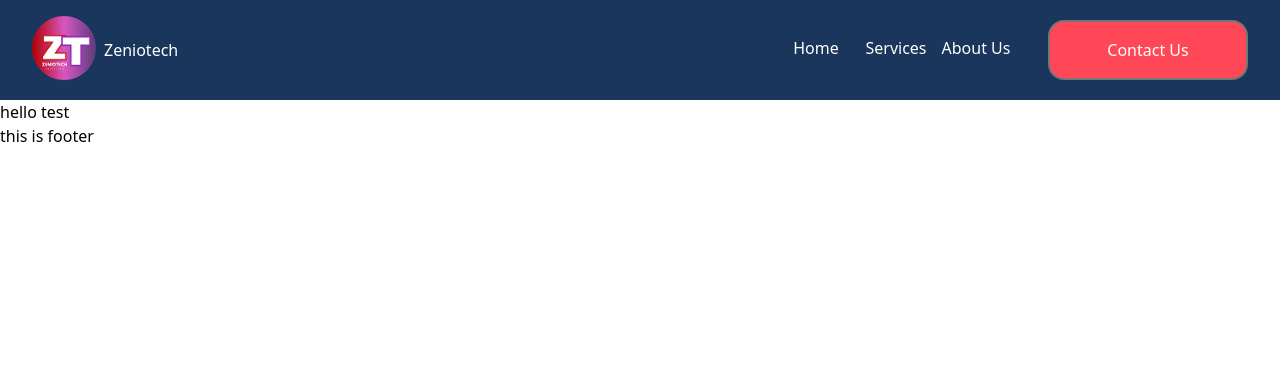
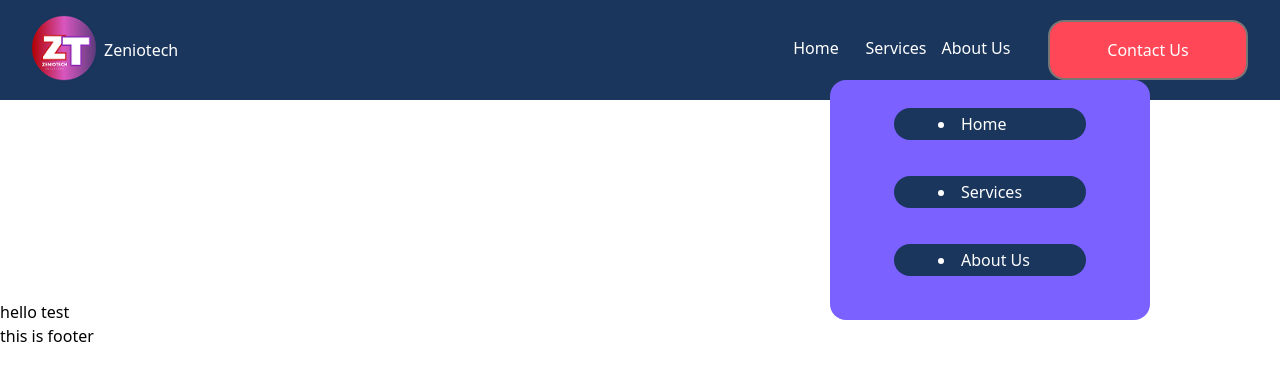
Before and after one commit to Zeniotech/Zeniotech-Website, a Next.js app: page / in a window 1280 px wide. Shown: the top 380 px of the page. Built offline with nearby package versions, Linux system fonts and the light colour scheme.

Commit message:
Create card which will visible on hover of services

```diff
--- a/components/header.tsx
+++ b/components/header.tsx
@@ -24,6 +24,15 @@
                   <Link href='/contact-us'><li><button className = " mx-8 border-2 border-[#767676] bg-[#FF4757] py-4 rounded-2xl w-50 my-5 hover:bg-[#A41622] cursor-pointer"> Contact Us</button></li></Link>
                 </ul>
               </div>
+     <div className =" h-60 mx-[830px] py-7 w-80 my-[-20px] rounded-2xl  bg-[#7B61FF]">
+
+        <div className ='  rounded-3xl justify-around '>
+          <Link href='/'><li className ='py-1 text-white px-11 rounded-2xl mx-16 bg-[#1A365D] '>Home</li></Link>
+          <Link href='/our-services'><li className =' py-1 text-white px-11 my-9 rounded-2xl mx-16 bg-[#1A365D]'>Services</li></Link>
+          <Link href='/about-us'><li className = 'text-white py-1 px-11 rounded-2xl  mx-16 bg-[#1A365D]'>About Us</li></Link>
+          </div>
+
+      </div>
               </div>
               )
             }
```
Lines whose indentation alone changed are shown as unchanged.
